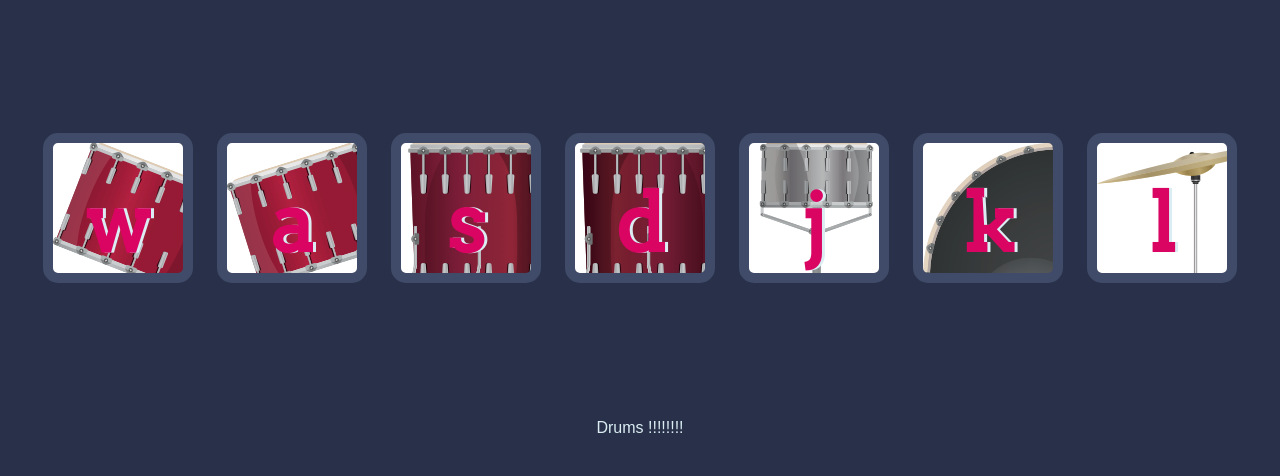
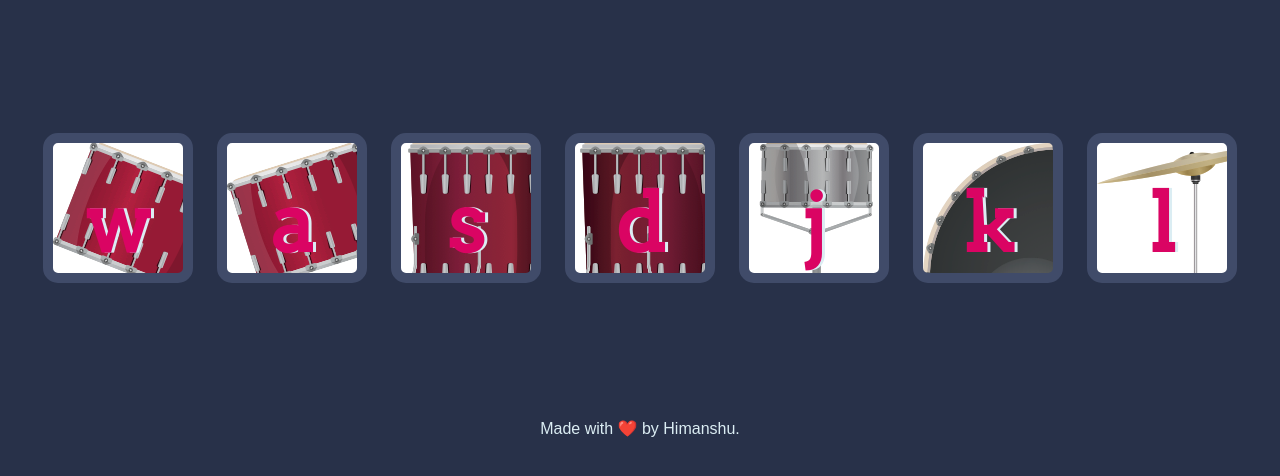
Before and after one commit to HiManShU-989/Drum_Project, a plain HTML site: page index.html in a window 1280 px wide. Shown: the part 156-632 px from the top of the page. Drawn offline with Linux system fonts and the light colour scheme.

Commit message:
Update index.html

```diff
--- a/index.html
+++ b/index.html
@@ -23,7 +23,7 @@
 
 
   <footer>
-   Drums !!!!!!!!
+   Made with ❤️ by Himanshu.
   </footer>
   <script src="index.js"></script>
 </body>
```
